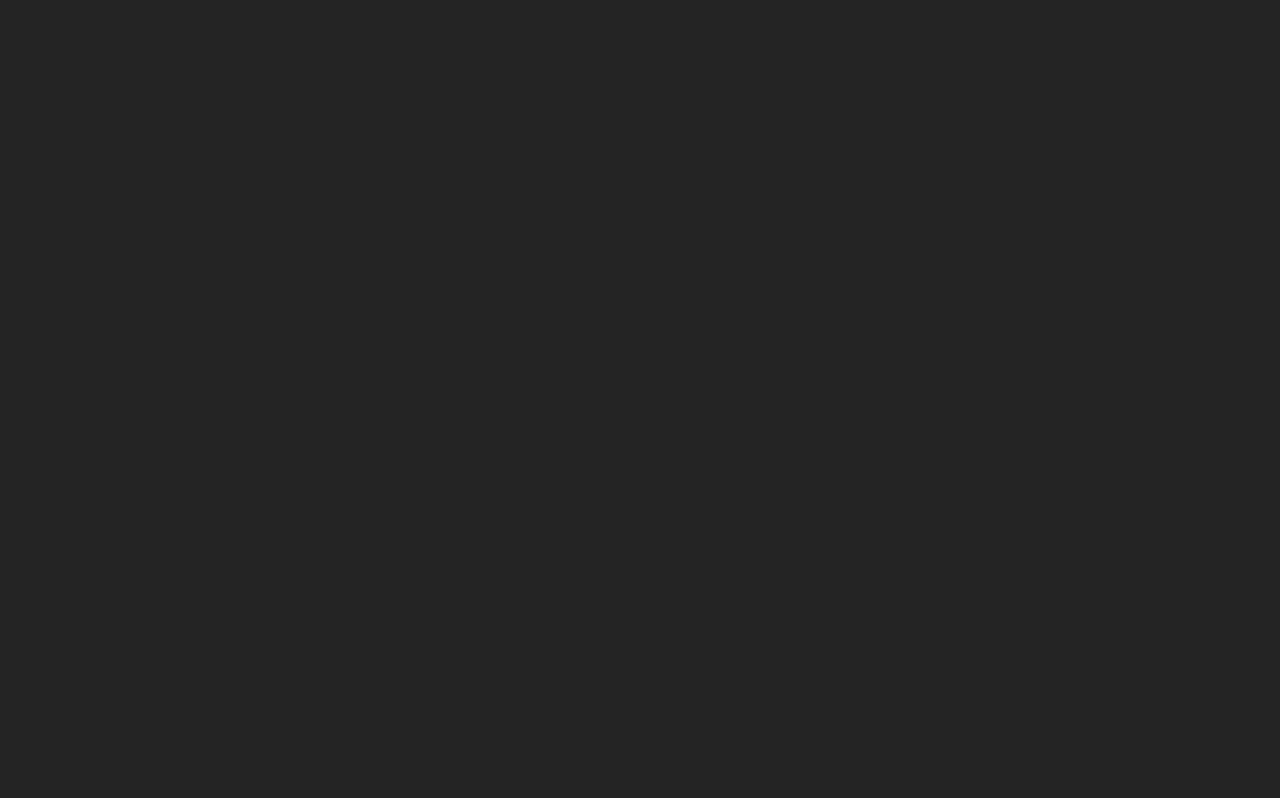
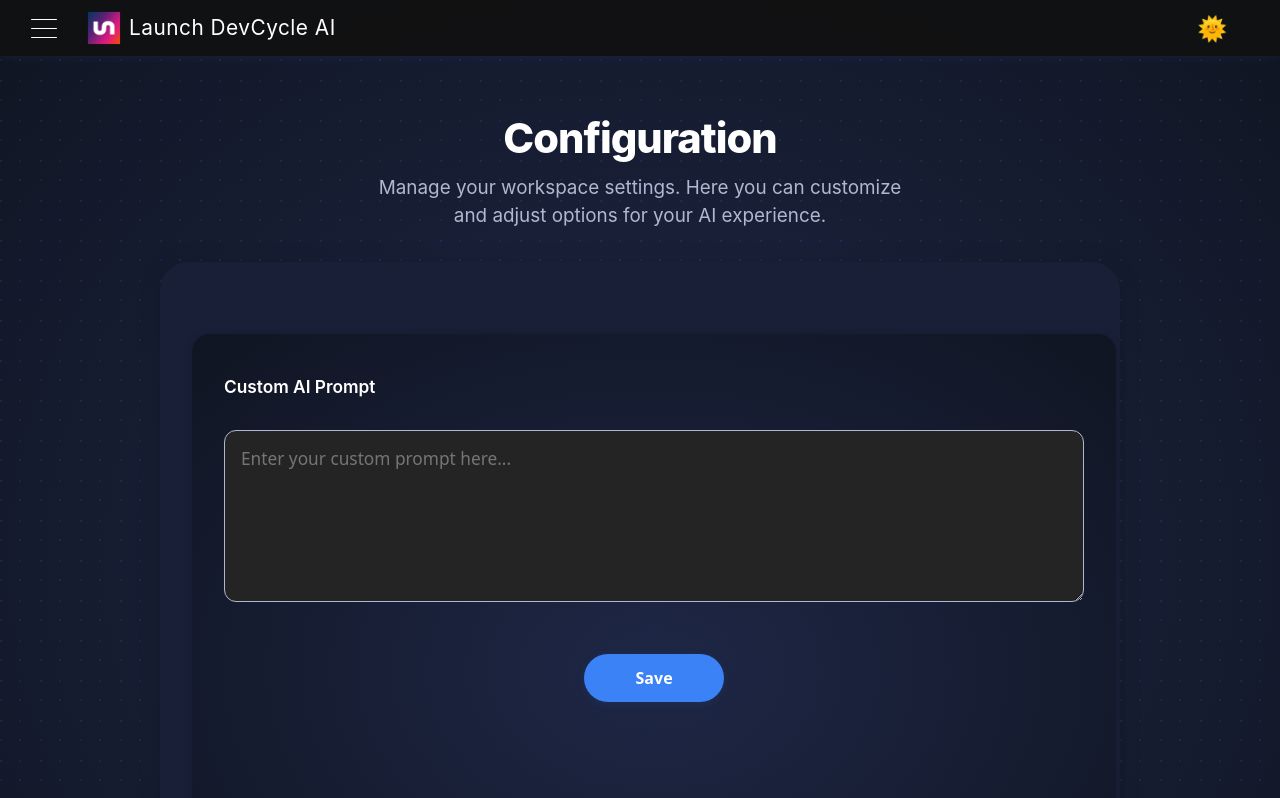
Before and after one commit to lrisaro-launch/devcycle-ai-ui, a React (Vite) app in the folder devcyclefront/: page /settings in a window 1280 px wide. Before the commit this address had no page. Shown: the top 798 px of the page. Built offline with nearby package versions, Linux system fonts and the light colour scheme.

Commit message:
adding configuration page

```diff
--- a/devcyclefront/src/App.tsx
+++ b/devcyclefront/src/App.tsx
@@ -4,6 +4,7 @@ import ProcessedFileView from "./components/ProcessedFileView";
 import { ProcessedFileProvider } from "./context/ProcessedFileContext";
 import HomePage from "./components/HomePage";
 import ReviewUserStories from "./components/ReviewUserStories";
+import SettingsPage from "./components/SettingsPage";
 
 function App() {
   return (
@@ -14,6 +15,7 @@ function App() {
           <Route path="/upload" element={<FileUpload />} />
           <Route path="/processed" element={<ProcessedFileView />} />
           <Route path="/review" element={<ReviewUserStories />} />
+          <Route path="/settings" element={<SettingsPage />} />
         </Routes>
       </Router>
     </ProcessedFileProvider>
--- a/devcyclefront/src/components/FileUpload.css
+++ b/devcyclefront/src/components/FileUpload.css
@@ -212,7 +212,6 @@ form {
   font-family: 'Inter', 'Segoe UI', Arial, sans-serif;
   text-shadow: 0 2px 8px rgba(59,130,246,0.10);
 }
-/* --- End IA Options Modern Style --- */
 
 .file-upload-ia-options {
   display: flex;
--- a/devcyclefront/src/components/HomePage.tsx
+++ b/devcyclefront/src/components/HomePage.tsx
@@ -48,9 +48,6 @@ const HomePage: React.FC = () => (
           <Link to="/upload" className="homepage-btn homepage-btn-primary">
             Upload your document
           </Link>
-          <a href="#areas" className="homepage-btn homepage-btn-secondary">
-            See how it works &rarr;
-          </a>
         </div>
         <br />
       </div>
--- /dev/null
+++ b/devcyclefront/src/components/SettingsPage.css
@@ -0,0 +1,73 @@
+.settings-main {
+    display: flex;
+    justify-content: center;
+    align-items: flex-start;
+    width: 100%;
+    min-height: 60vh;
+}
+
+.settings-list-card {
+    background: var(--bg-card);
+    border-radius: 28px;
+    box-shadow: 0 2px 24px 0 rgba(0, 0, 0, 0.13);
+    padding: 40px 32px 32px 32px;
+    width: 70%;
+    max-width: 98vw;
+    margin: 0 auto;
+    display: flex;
+    flex-direction: column;
+    gap: 24px;
+}
+
+.settings-list-card form {
+    width: 96%;
+}
+
+.settings-label {
+    font-weight: 600;
+    color: var(--text-main, #fff);
+    margin-bottom: 6px;
+    font-size: 1.08rem;
+    font-family: 'Inter', 'Segoe UI', Arial, sans-serif;
+}
+
+.settings-textarea {
+    width: 100%;
+    margin-bottom: 18px;
+    border-radius: 12px;
+    border: 1.5px solid #b0b8d1;
+    padding: 16px;
+    font-size: 1.08rem;
+    background: var(--bg-main, #181f36);
+    color: var(--text-main, #fff);
+    resize: vertical;
+    font-family: inherit;
+    box-sizing: border-box;
+    transition: border 0.18s;
+}
+
+.settings-textarea:focus {
+    outline: 2px solid #3b82f6;
+    border-color: #3b82f6;
+}
+
+.settings-saved-msg {
+    margin-left: 18px;
+    color: #22c55e;
+    font-weight: 600;
+    font-size: 1.08rem;
+}
+
+/* Light theme overrides */
+body[data-theme="light"] .settings-list-card {
+    background: #f8fafc;
+}
+
+body[data-theme="light"] .settings-label {
+    color: var(--text-main, #232b3e);
+}
+
+body[data-theme="light"] .settings-textarea {
+    background: #e0e7ef;
+    color: var(--text-main, #232b3e);
+}
--- /dev/null
+++ b/devcyclefront/src/components/SettingsPage.tsx
@@ -0,0 +1,67 @@
+import React, { useState, useEffect } from "react";
+import AppHeader from "./AppHeader";
+import AppFooter from "./AppFooter";
+import "./SettingsPage.css";
+
+const LOCAL_STORAGE_KEY = "devcycleai_custom_prompt";
+
+const SettingsPage: React.FC = () => {
+    const [prompt, setPrompt] = useState("");
+    const [saved, setSaved] = useState(false);
+
+    useEffect(() => {
+        const savedPrompt = localStorage.getItem(LOCAL_STORAGE_KEY);
+        if (savedPrompt) setPrompt(savedPrompt);
+    }, []);
+
+    const handleSave = (e: React.FormEvent) => {
+        e.preventDefault();
+        localStorage.setItem(LOCAL_STORAGE_KEY, prompt);
+        setSaved(true);
+        setTimeout(() => setSaved(false), 2000);
+    };
+
+    return (
+        <div className="pfv-bg">
+            <AppHeader />
+            <div className="pfv-title-section">
+                <h1 className="pfv-title">Configuration</h1>
+                <p className="pfv-description">
+                    Manage your workspace settings. Here you can customize and adjust options for your AI experience.
+                </p>
+            </div>
+            <main className="settings-main">
+                <div className="settings-list-card">
+                    <form onSubmit={handleSave}>
+                        <label htmlFor="prompt" className="settings-label">
+                            Custom AI Prompt
+                        </label>
+                        <textarea
+                            id="prompt"
+                            className="settings-textarea"
+                            value={prompt}
+                            onChange={e => setPrompt(e.target.value)}
+                            rows={6}
+                            placeholder="Enter your custom prompt here..."
+                        />
+                        <button
+                            type="submit"
+                            className="review-modal-btn"
+                            style={{ marginTop: 10, minWidth: 140 }}
+                        >
+                            Save
+                        </button>
+                        {saved && (
+                            <span className="settings-saved-msg">
+                                Saved!
+                            </span>
+                        )}
+                    </form>
+                </div>
+            </main>
+            <AppFooter />
+        </div>
+    );
+};
+
+export default SettingsPage;
--- a/devcyclefront/src/components/SideDrawer.tsx
+++ b/devcyclefront/src/components/SideDrawer.tsx
@@ -38,7 +38,7 @@ const SideDrawer: React.FC<SideDrawerProps> = ({ open, onClose }) => (
         </li>
         <hr className="side-drawer-separator" />
         <li>
-          <Link to="/configuration" onClick={onClose}>Configuration</Link>
+          <Link to="/settings" onClick={onClose}>Configuration</Link>
         </li>
       </ul>
     </nav>
```
